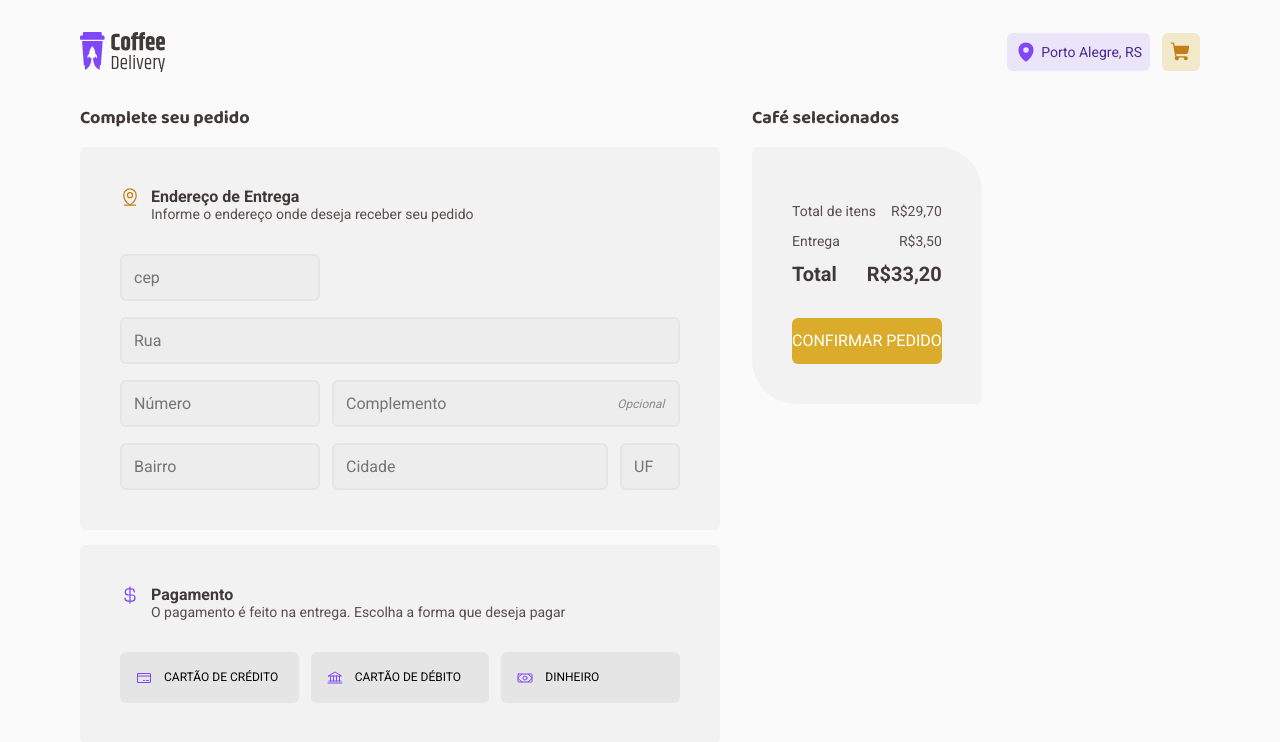
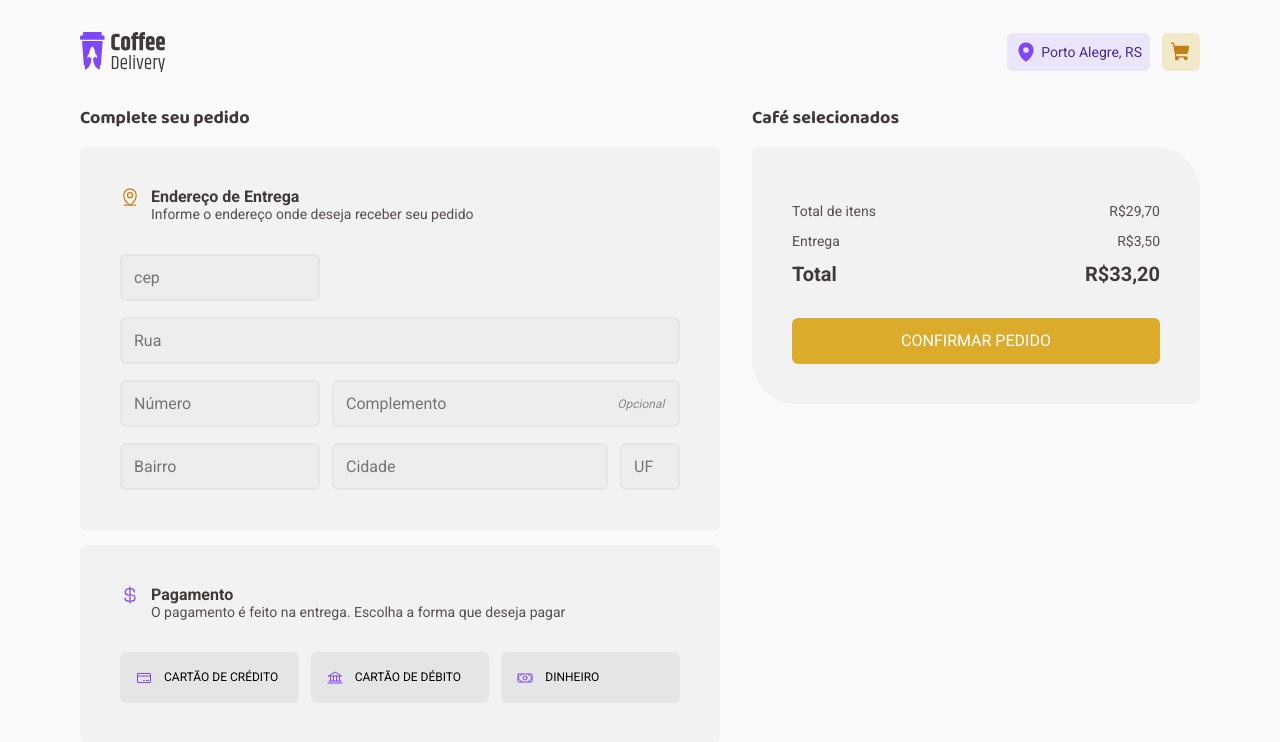
Before and after one commit to kleberfreire/coffee-delivery, a React (Vite) app: page /checkout in a window 1280 px wide. Shown: the top 742 px of the page. Built offline with nearby package versions, Linux system fonts and the light colour scheme.

Commit message:
iniciando logica do checkout

```diff
--- a/src/pages/Checkout/style.ts
+++ b/src/pages/Checkout/style.ts
@@ -181,7 +181,7 @@ export const ConfirmPurchase = styled.div`
 `
 
 export const TotalsContainer = styled.div`
-  max-width: 28rem;
+  min-width: 28rem;
   width: 100%;
   margin-top: 0.9375rem;
   border-radius: 6px 44px;
```
